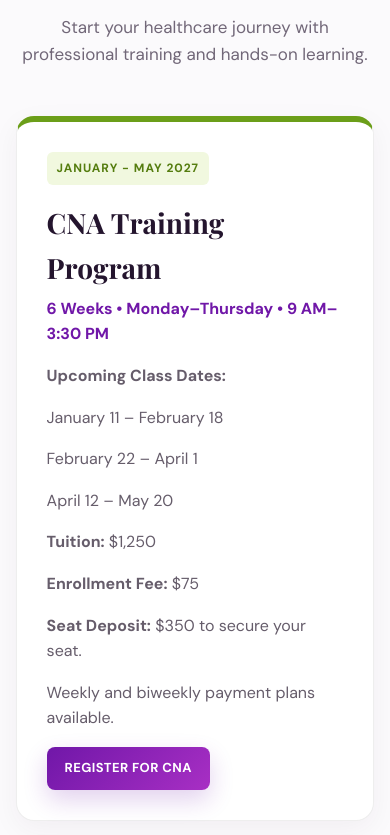
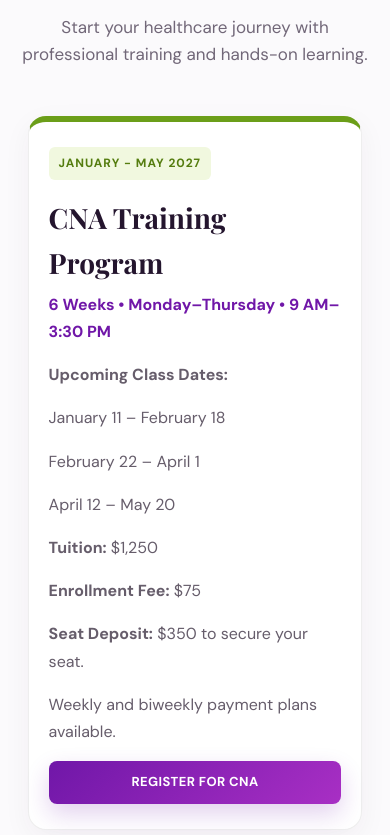
Before and after one commit to TrueHeartGA/-truehearttrainingga-site, a plain HTML site: page index.html in a window 390 px wide. Shown: the part 4470-5305 px from the top of the page. Drawn offline with nearby package versions, Linux system fonts and the light colour scheme.

Commit message:
Implement mobile styles for class schedule layout
Added mobile layout styles for class schedule.

```diff
--- a/style.css
+++ b/style.css
@@ -267,3 +267,39 @@ body{font-family:"DM Sans",Arial,sans-serif}
         text-align: center;
     }
 }
+
+
+/* MOBILE CLASS SCHEDULE LAYOUT */
+
+@media screen and (max-width: 600px) {
+
+    .class-grid {
+        grid-template-columns: 1fr !important;
+        gap: 22px;
+        padding: 0 12px;
+    }
+
+    .class-card {
+        width: 100%;
+        max-width: 100%;
+        box-sizing: border-box;
+        padding: 25px 20px;
+    }
+
+    .class-card h2 {
+        font-size: 25px;
+        line-height: 1.3;
+    }
+
+    .class-card p {
+        font-size: 16px;
+        line-height: 1.7;
+    }
+
+    .class-card .btn {
+        width: 100%;
+        text-align: center;
+        box-sizing: border-box;
+    }
+
+}
```
